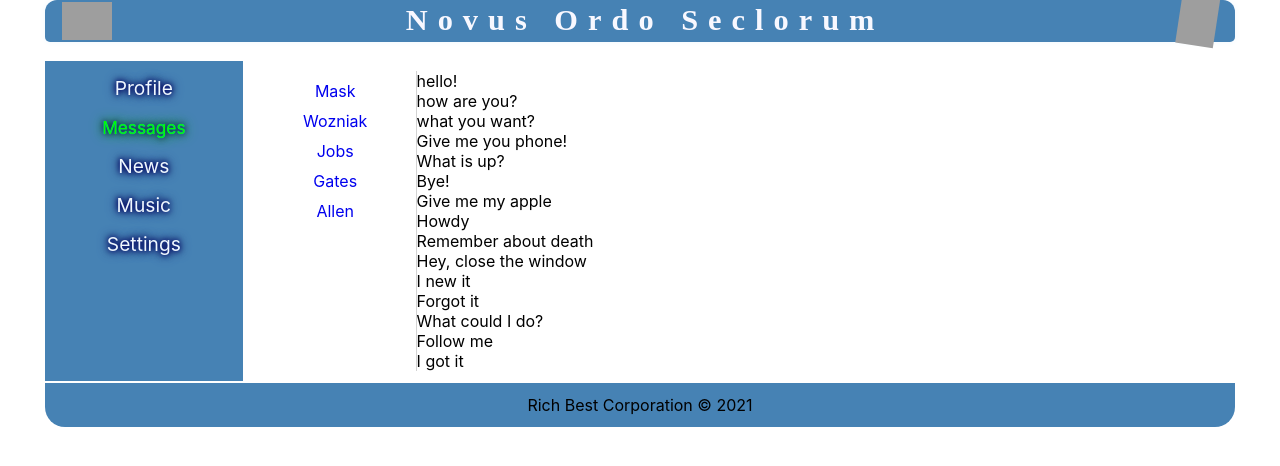
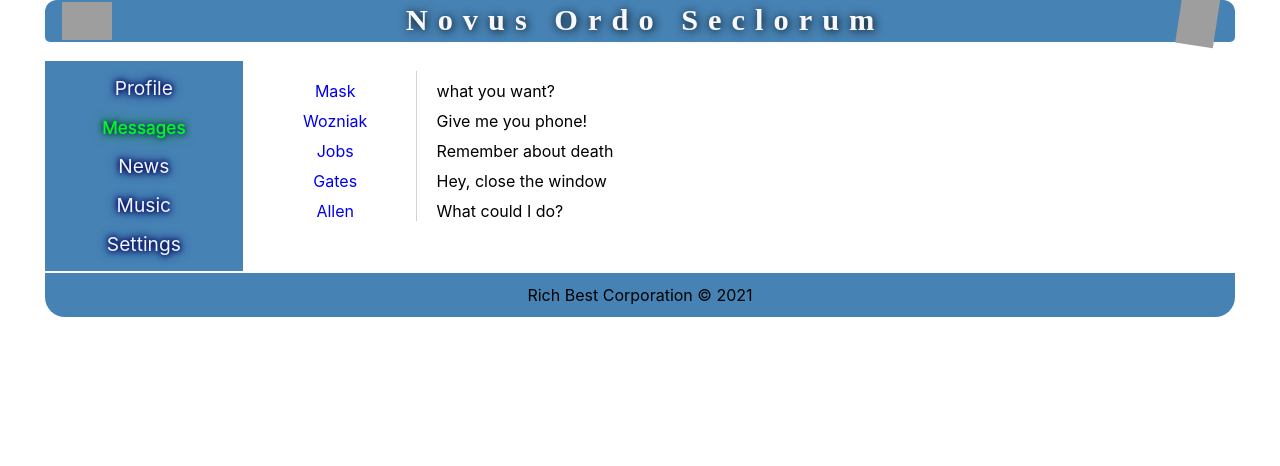
Before and after one commit to andorey/Iluminate_net, a React (Create React App) app: page /dialogs in a window 1280 px wide. Shown: the top 466 px of the page. Built offline with nearby package versions, Linux system fonts and the light colour scheme; grey boxes are pictures that could not be loaded.

Commit message:
change array of datas

```diff
--- a/src/App.tsx
+++ b/src/App.tsx
@@ -9,6 +9,7 @@ import {BrowserRouter, Route} from "react-router-dom";
 import {Dialogs} from "./components/Dialogs/Dialogs";
 import {News} from "./components/News/News";
 import {Music} from "./components/Music/Music";
+import {Settings} from "./components/Settings";
 
 
 function App() {
@@ -23,7 +24,7 @@ function App() {
                     <Route path={'/dialogs'} component={Dialogs}/>
                     <Route path={'/news'} component={News}/>
                     <Route path={'/music'} component={Music}/>
-                    <Route path={'/settings'} component={()=> <div>Ok</div>}/>
+                    <Route path={'/settings'} component={Settings}/>
                 </div>
                 <Footer/>
             </div>
--- a/src/components/Dialogs/Dialog/Dialog.tsx
+++ b/src/components/Dialogs/Dialog/Dialog.tsx
@@ -9,9 +9,12 @@ type dialogsElementType = {
 }
 
 export function Dialog(props: dialogsElementType) {
+
+    let path = '/dialogs/' + props.id;
+
     return (
         <div className={css.item}>
-            <NavLink to={'/dialogs/' + props.id} className={css.link} activeClassName={css.active}>
+            <NavLink to={path} className={css.link} activeClassName={css.active}>
                 {props.name}
             </NavLink>
         </div>
--- a/src/components/Dialogs/Dialogs.tsx
+++ b/src/components/Dialogs/Dialogs.tsx
@@ -1,20 +1,27 @@
-import React from "react";
+import React, {useState} from "react";
 import css from './Dialogs.module.css';
 import {Dialog} from "./Dialog/Dialog";
 import {Messages} from "./Messages/Messages";
 
-
 export function Dialogs() {
-    const dialogs = [
-        {id: 0, name: 'Mask', message: ['hello!', 'how are you?', 'what you want?']},
-        {id: 1, name: 'Wozniak', message: ['Give me you phone!', 'What is up?', 'Bye!']},
-        {id: 2, name: 'Jobs', message: ['Give me my apple', 'Howdy', 'Remember about death']},
-        {id: 3, name: 'Gates', message: ['Hey, close the window', 'I new it', 'Forgot it']},
-        {id: 4, name: 'Allen', message: ['What could I do?', 'Follow me', 'I got it']},
+    const dialogsData = [
+        {id: 0, name: 'Mask'},
+        {id: 1, name: 'Wozniak'},
+        {id: 2, name: 'Jobs'},
+        {id: 3, name: 'Gates'},
+        {id: 4, name: 'Allen'},
+    ]
+    const messageData =[
+        {id: 0, message: 'what you want?'},
+        {id: 1, message: 'Give me you phone!'},
+        {id: 2, message: 'Remember about death'},
+        {id: 3, message: 'Hey, close the window'},
+        {id: 4, message: 'What could I do?'},
     ]
 
-    let dialogsElements = dialogs.map( el => <Dialog name={el.name} id={el.id}/>);
-    let messagesElements = dialogs.map( el => <Messages message={el.message} /> )
+    let dialogsElements = dialogsData.map( el => <Dialog name={el.name} id={el.id}/> );
+    let messagesElements = messageData.map( el => <Messages message={el.message} /> );
+
 
     return (
         <div className={css.dialogs}>
--- a/src/components/Dialogs/Messages/Messages.module.css
+++ b/src/components/Dialogs/Messages/Messages.module.css
@@ -1,3 +1,5 @@
 .messages {
     text-align: left;
+    margin-left: 20px;
+    margin-top: 10px;
 }
--- a/src/components/Dialogs/Messages/Messages.tsx
+++ b/src/components/Dialogs/Messages/Messages.tsx
@@ -2,13 +2,13 @@ import React from "react";
 import css from './Messages.module.css';
 
 type messagesType ={
-    message: Array<string>
+    message: string
 }
 
 export function Messages(props: messagesType) {
     return (
         <div className={css.messages}>
-            {props.message.map( el =>  <div> {el} </div> )}
+            {props.message}
         </div>
     )
 }
--- a/src/components/Header/Header.module.css
+++ b/src/components/Header/Header.module.css
@@ -5,6 +5,7 @@
     /*margin: 1px;*/
     border-radius: 12px 12px 5px 5px;
     justify-content: space-between;
+    text-shadow: 1px 1px 10px black;
     align-items: center;
     z-index: 1;
     position: fixed;
--- a/src/components/Profile/Posts/Posts.tsx
+++ b/src/components/Profile/Posts/Posts.tsx
@@ -6,7 +6,7 @@ import {v1} from "uuid";
 
 export function Posts() {
     const [myPost, setMyPost] = useState([
-        {id: v1(), message: '', likeCounter: 0}
+        {id: v1(), message: 'My first post', likeCounter: 5}
     ])
 
     const [newPost, setNewPost] = useState('')
--- a/src/components/Profile/Profile.module.css
+++ b/src/components/Profile/Profile.module.css
@@ -1,56 +1,3 @@
+.profile {
 
-.profile img {
-    width: 100%;
-    height: 320px;
-    overflow:hidden;
 }
-
-.posts {
-    color: aliceblue;
-    background-color: steelblue;
-}
-
-.myPhoto {
-    display: flex;
-}
-
-/*.myPhoto img {*/
-/*    width: 140px;*/
-/*    height: 200px;*/
-/*    margin:-15px 0 0 -20px;*/
-/*}*/
-
-.myPhoto img {
-    width: 700%;
-    height: 350%;
-    margin: -125px 0 0 -3px;
-}
-
-.icon {
-    width: 100px;
-    height: 100px;
-    border: 3px solid steelblue;
-    border-radius: 90px 90px 10px 10px;
-    overflow:hidden;
-}
-
-.icon:hover {
-    border: 3px solid silver;
-    border-radius: 50%;
-    background-position: -17px -15px;
-    background-size: 140%;
-    background-image: url("https://clutch.ua/crops/ba1ddb/360x0/1/0/2019/05/17/Ns355MiU9gTtcUX1sI0h2JsX8rDxjwTv.jpeg");
-    transition: all 0.7s;
-}
-
-.icon img:hover {
-    opacity: 0;
-}
-
-.aboutMe {
-    margin-left: 30px;
-    color: darkblue;
-    display: flex;
-    align-items: center;
-    text-align: left;
-}
--- a/src/components/Profile/Profile.tsx
+++ b/src/components/Profile/Profile.tsx
@@ -1,23 +1,12 @@
 import React from "react";
 import css from './Profile.module.css';
 import {Posts} from "./Posts/Posts";
+import {ProfileInfo} from "./ProfileInfo/ProfileInfo";
 
 export function Profile() {
     return (
         <div className={css.profile}>
-            <div>
-                <img src="https://images.wallpaperscraft.com/image/mountain_lake_nature_81057_2560x1080.jpg" alt=""/>
-            </div>
-            <div className={css.myPhoto}>
-                <div className={css.icon}>
-                    <img src="https://d2gg9evh47fn9z.cloudfront.net/800px_COLOURBOX29109486.jpg" alt=""/>
-                </div>
-                <div className={css.aboutMe}>
-                    I am JS & TS Developer. <br/>
-                    And I think that React is very cool framework! <br/>
-                    If you don't believe me... You're right too
-                </div>
-            </div>
+            <ProfileInfo />
             <Posts/>
         </div>
     )
--- /dev/null
+++ b/src/components/Profile/ProfileInfo/ProfileInfo.module.css
@@ -0,0 +1,56 @@
+.theme img {
+    width: 100%;
+    height: 320px;
+    overflow:hidden;
+}
+
+.posts {
+    color: aliceblue;
+    background-color: steelblue;
+}
+
+.myPhoto {
+    display: flex;
+    background-color: #edfcfc;
+}
+
+/*.myPhoto img {*/
+/*    width: 140px;*/
+/*    height: 200px;*/
+/*    margin:-15px 0 0 -20px;*/
+/*}*/
+
+.myPhoto img {
+    width: 700%;
+    height: 350%;
+    margin: -125px 0 0 -3px;
+}
+
+.icon {
+    width: 100px;
+    height: 100px;
+    border: 3px solid steelblue;
+    border-radius: 90px 90px 10px 10px;
+    overflow:hidden;
+}
+
+.icon:hover {
+    border: 3px solid silver;
+    border-radius: 50%;
+    background-position: -17px -15px;
+    background-size: 140%;
+    background-image: url("https://clutch.ua/crops/ba1ddb/360x0/1/0/2019/05/17/Ns355MiU9gTtcUX1sI0h2JsX8rDxjwTv.jpeg");
+    transition: all 0.7s;
+}
+
+.icon img:hover {
+    opacity: 0;
+}
+
+.aboutMe {
+    margin-left: 30px;
+    color: darkblue;
+    display: flex;
+    align-items: center;
+    text-align: left;
+}
--- /dev/null
+++ b/src/components/Profile/ProfileInfo/ProfileInfo.tsx
@@ -0,0 +1,22 @@
+import React from "react";
+import css from './ProfileInfo.module.css'
+
+export function ProfileInfo() {
+    return (
+        <div>
+            <div className={css.theme}>
+                <img src="https://images.wallpaperscraft.com/image/mountain_lake_nature_81057_2560x1080.jpg" alt=""/>
+            </div>
+            <div className={css.myPhoto}>
+                <div className={css.icon}>
+                    <img src="https://d2gg9evh47fn9z.cloudfront.net/800px_COLOURBOX29109486.jpg" alt=""/>
+                </div>
+                <div className={css.aboutMe}>
+                    I am JS & TS Developer. <br/>
+                    And I think that React is very cool framework! <br/>
+                    If you don't believe me... You're right too
+                </div>
+            </div>
+        </div>
+    )
+}
--- /dev/null
+++ b/src/components/Settings.tsx
@@ -0,0 +1,13 @@
+import React from "react";
+
+export function Settings() {
+    return (
+        <div>
+            <div>Ok</div>
+            <img
+                src="https://encrypted-tbn0.gstatic.com/images?q=tbn:ANd9GcTa-Rtjo86Y2Wo-a_WCxI-Eao3f-L9VbK9eGMoBSg-Pq5dhkaSd"
+                alt="skeleton"/>
+        </div>
+    )
+
+}
```
